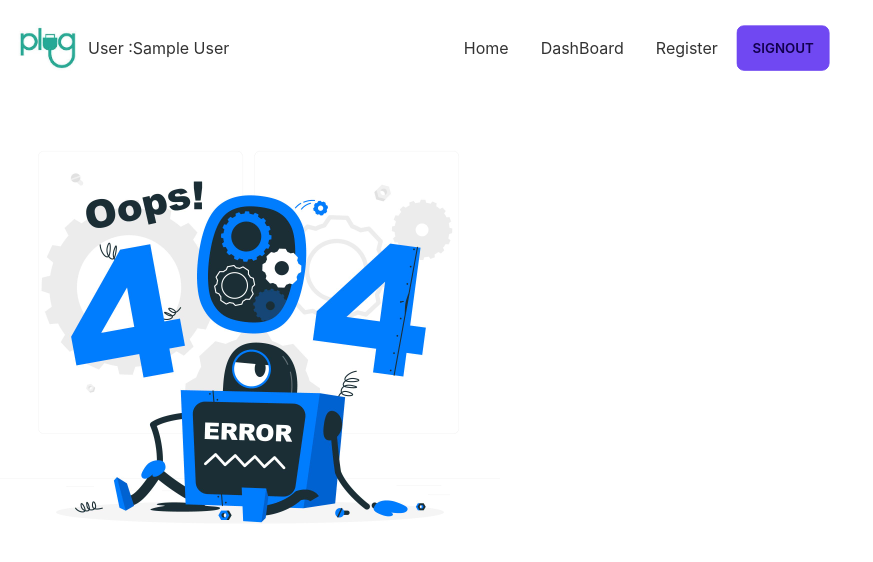
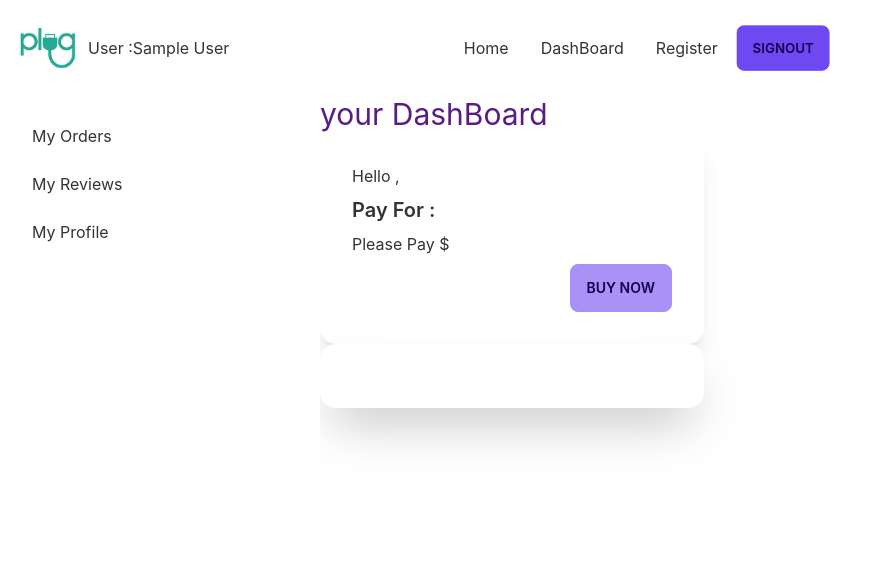
Before and after one commit to Chayanika1/manufacturer-website, a React (Create React App) app: page /DashBoard/Payment/1 in a window 1280 px wide. Shown: the top 562 px of the page, without its empty margins (0-873 px from the left). Built offline with nearby package versions, Linux system fonts and the light colour scheme; no server answers; sample sign-in values are in the browser's storage.

Commit message:
added payment style

```diff
--- a/src/App.js
+++ b/src/App.js
@@ -33,9 +33,10 @@ function App() {
           <Route index element={<MyOrders />} />
           <Route path='MyReview'element={<MyReview />}></Route>
           <Route path='MyProfile'element={<MyProfile />}></Route>
+          <Route path="Payment/:id" element={<Payment></Payment>}></Route>
 
         </Route>
-        <Route path="/Payment" element={<Payment></Payment>}></Route>
+
         <Route path='*' element={<Error></Error>}></Route>
       </Routes>
       <Footer></Footer>
--- a/src/Pages/DashBoard/MyOrders.js
+++ b/src/Pages/DashBoard/MyOrders.js
@@ -16,9 +16,7 @@ const MyOrders = () => {
         }
 
     }, [user])
-    const handelPayment =()=>{
-        navigate('/Payment')
-    }
+
     return (
         <div>
             <h4>my orders:{orders.length}</h4>
@@ -27,21 +25,31 @@ const MyOrders = () => {
 
                     <thead>
                         <tr>
-                            <th> Id</th>
+
+
                             <th>Email</th>
                             <th> User Name</th>
                             <th>Product Name</th>
+                            <th>Price</th>
 
                         </tr>
                     </thead>
                     <tbody>
                         {
                             orders.map(order=><tr>
-                                <td>{order._id}</td>
+
                                 <td>{user ?.email}</td>
                                 <td>{user ?.displayName}</td>
                                 <td>{order.booking}</td>
-                                <td><button onClick={handelPayment} class="btn btn-xs btn-secondary">Pay</button></td>
+                                <td>
+                                {(order.price && !order.paid) && <Link to={`/dashboard/payment/${order._id}`}><button className='btn btn-xs btn-success'>pay</button></Link>}
+                                    {(order.price && order.paid) && <div>
+                                        <p><span className='text-success'>Paid</span></p>
+
+                                    </div>}
+                                </td>
+
+
                                 <td><button class="btn btn-xs btn-error">Cancel</button></td>
                             </tr>)
                         }
--- a/src/Pages/Payment/Payment.js
+++ b/src/Pages/Payment/Payment.js
@@ -1,11 +1,44 @@
 import React from 'react';
+import { useEffect, useState } from 'react';
+import { useQuery } from 'react-query';
+import { useParams } from 'react-router-dom';
+import Spinner from '../Spinner/Spinner';
 
 const Payment = () => {
+    const { id } = useParams();
+    const url = `http://localhost:5000/booking/${id}`;
+    const [pay, setPay] = useState({});
+    useEffect(() => {
+        fetch(url)
+            .then(response => response.json())
+            .then(data => setPay(data))
+
+    }, [])
+
     return (
         <div>
-            <h4>this is payment page</h4>
+
+            <div class="card w-96 bg-base-100 shadow-xl">
+                <div class="card-body">
+                    <h3> Hello ,{pay.name}</h3>
+                    <h2 class="card-title">Pay For :{pay.booking} </h2>
+                    <p>Please Pay ${pay.price}</p>
+                    <div class="card-actions justify-end">
+                        <button class="btn btn-primary">Buy Now</button>
+                    </div>
+                </div>
+            </div>
+            <div class="card flex-shrink-0 w-full max-w-sm shadow-2xl bg-base-100">
+                <div class="card-body">
+
+
+
+                </div>
+            </div>
 
         </div>
+
+
     );
 };
 
--- a/src/Pages/Purchases/Purchase.js
+++ b/src/Pages/Purchases/Purchase.js
@@ -46,7 +46,8 @@ const Purchase = () => {
             name: user.displayName,
             booking: items.name,
             buyer: user.email,
-            phone: e.target.phone.value
+            phone: e.target.phone.value,
+            price : items.price
 
 
 
@@ -109,6 +110,7 @@ const Purchase = () => {
                     <input type="text" name="address" placeholder="Your Address" class="input input-bordered input-success w-full max-w-xs" />
                     <input type="text"name="phone" placeholder="Your Phone number" class="input input-bordered input-success w-full max-w-xs" />
                     <input type="text" name="product" value={items.name} class="input input-bordered input-success w-full max-w-xs" />
+                    <input type="text" name="price" value= {items.price} class="input input-bordered input-success w-full max-w-xs" />
                     <input type="submit" value="Submit" className="btn btn-secondary w-full max-w-xs" />
                     </form>
                     <ToastContainer />
```
